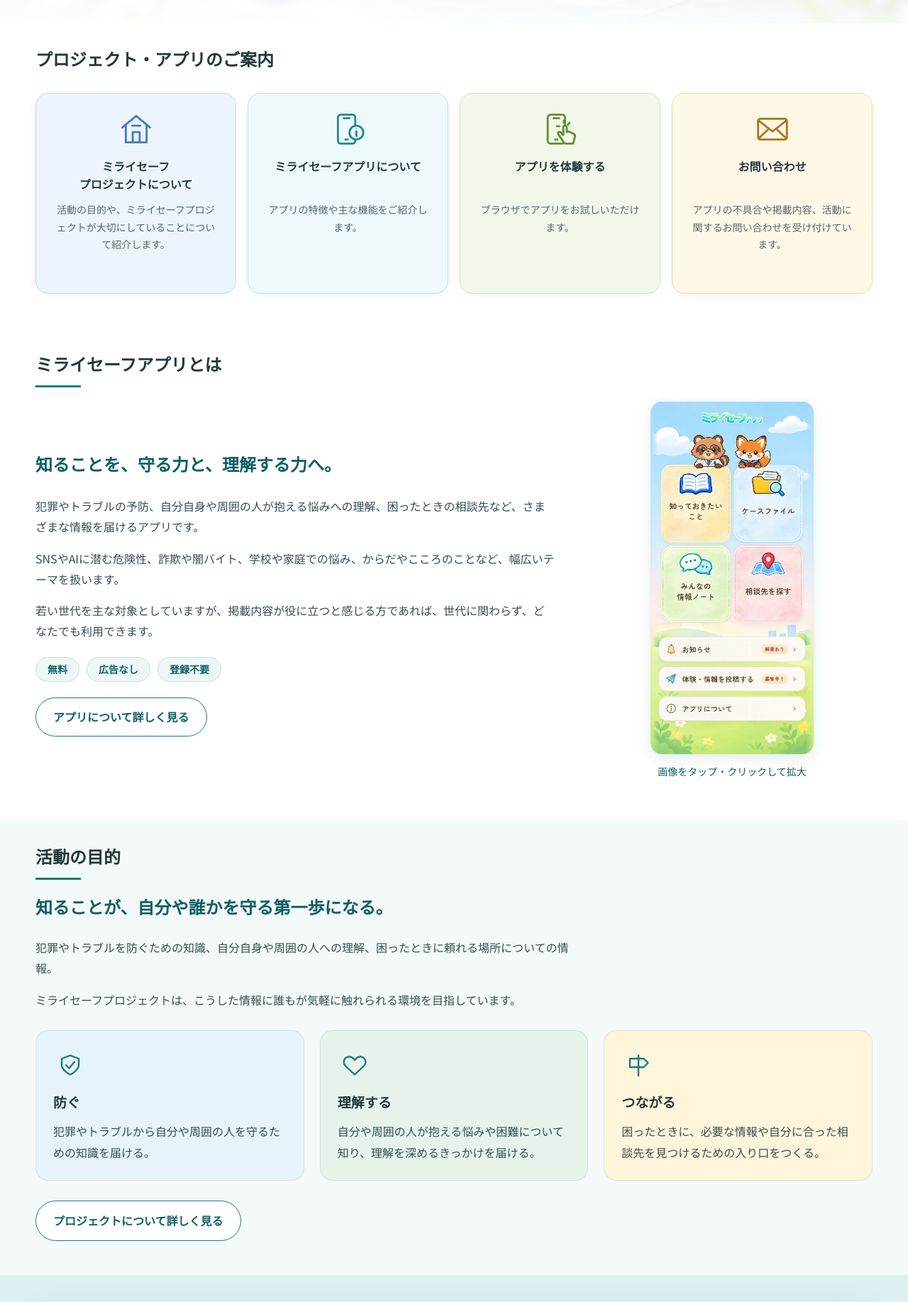
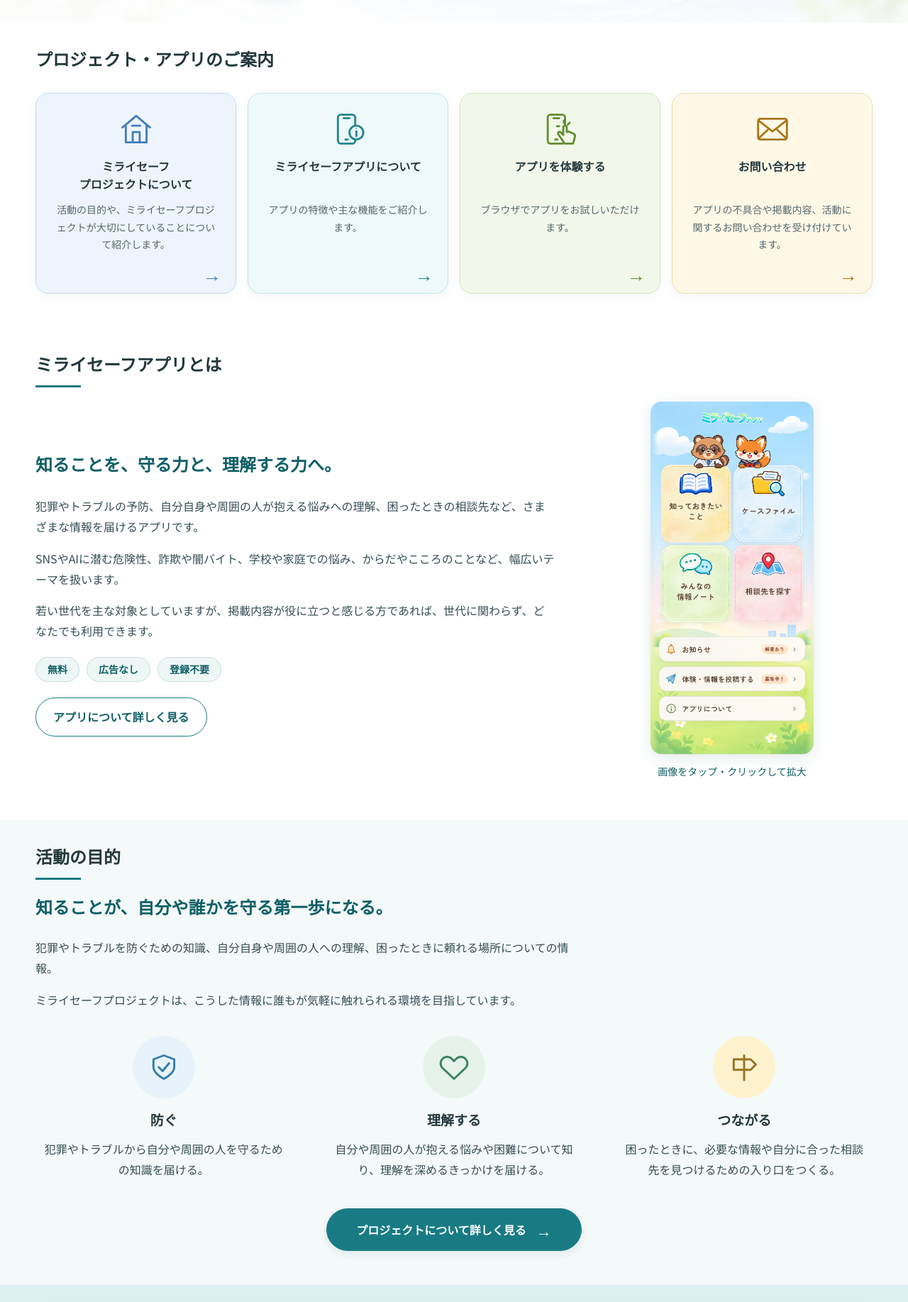
Before and after one commit to miraisafe-project/safety-app-contents, a plain HTML site: page index.html in a window 1280 px wide. Shown: the part 768-2603 px from the top of the page at 71% size. Drawn offline with Linux system fonts and the light colour scheme; a web font is replaced by a local one.

Commit message:
トップページの案内カードと活動理念のデザインを区別

```diff
--- a/assets/css/explore.css
+++ b/assets/css/explore.css
@@ -3,17 +3,20 @@
 .explore .section-heading { margin-bottom: 28px; }
 .explore .tile-grid { grid-auto-rows: 1fr; gap: 16px; }
 .explore .tile {
+  position: relative;
   min-height: 0;
   flex-direction: column;
   align-items: center;
   gap: 16px;
-  padding: 24px;
+  padding: 24px 24px 46px;
   border: 1px solid var(--tile-border);
   border-radius: 18px;
   background: var(--tile-color);
   color: var(--ink);
   text-align: center;
   box-shadow: 0 4px 14px rgb(27 89 94 / 5%);
+  cursor: pointer;
+  transition: transform .18s ease, border-color .18s ease, box-shadow .18s ease;
 }
 .explore .tile-project { --tile-color: #edf4fc; --tile-border: #c6d9ee; --tile-accent: #427eb7; }
 .explore .tile-app { --tile-color: #edf9fa; --tile-border: #bfe4e7; --tile-accent: #23878f; }
@@ -23,10 +26,14 @@
 .explore .tile-copy { min-width: 0; max-width: none; text-shadow: none; }
 .explore .tile-copy strong { min-height: 3.1em; margin-bottom: 10px; font-size: 18px; line-height: 1.55; word-break: keep-all; text-wrap: balance; }
 .explore .tile-copy > span { color: var(--ink-soft); font-size: 14px; line-height: 1.75; }
-.explore .tile:hover { border-color: var(--tile-accent); }
+.explore .tile-arrow { position: absolute; right: 20px; bottom: 14px; color: var(--tile-accent); font-size: 26px; line-height: 1; transition: transform .18s ease; }
+@media (hover: hover) and (pointer: fine) {
+  .explore .tile:hover { border-color: var(--tile-accent); transform: translateY(-3px); box-shadow: 0 8px 20px rgb(27 89 94 / 11%); }
+  .explore .tile:hover .tile-arrow { transform: translateX(3px); }
+}
 @media (min-width: 1280px) {
   .explore .tile-grid { grid-template-columns: repeat(4, minmax(0, 1fr)); }
-  .explore .tile { aspect-ratio: 1; padding: 24px; }
+  .explore .tile { aspect-ratio: 1; }
   .explore .tile-copy strong { font-size: 16px; }
 }
 @media (min-width: 641px) {
@@ -36,6 +43,9 @@
   .explore { padding: 48px 0 56px; }
   .explore .section-heading { margin-bottom: 24px; }
   .explore .tile-grid { gap: 12px; }
-  .explore .tile { padding: 20px; }
+  .explore .tile { padding: 20px 20px 46px; }
   .explore .tile-icon { width: 48px; height: 48px; }
 }
+@media (prefers-reduced-motion: reduce) {
+  .explore .tile, .explore .tile-arrow { transition: none; }
+}
--- a/assets/css/project-overview.css
+++ b/assets/css/project-overview.css
@@ -51,6 +51,28 @@
 .purpose-card h3 { margin: 0 0 12px; font-size: var(--title-card); }
 .purpose-card p { margin: 0; color: #344e53; font-size: 16px; line-height: 1.85; }
 .purpose-link { margin-top: 28px; }
+/* Non-interactive principles are visually distinct from the home navigation cards. */
+.home-purpose .purpose-grid { gap: clamp(24px, 4vw, 48px); margin-top: 36px; }
+.home-purpose .purpose-card { padding: 0; border: 0; border-radius: 0; background: transparent; box-shadow: none; text-align: center; }
+.home-purpose .project-icon { width: 88px; height: 88px; margin-bottom: 18px; border-radius: 50%; }
+.home-purpose .project-icon svg { width: 44px; height: 44px; }
+.home-purpose .purpose-card--1 .project-icon { background: #e6f3fa; color: #387ca8; }
+.home-purpose .purpose-card--2 .project-icon { background: #e6f3eb; color: #3b825f; }
+.home-purpose .purpose-card--3 .project-icon { background: #fff2cf; color: #967321; }
+.home-purpose .purpose-card h3 { margin-bottom: 12px; }
+.home-purpose .purpose-card p { max-width: 21em; margin-inline: auto; line-height: 1.8; }
+.home-purpose .purpose-link { display: flex; gap: 14px; width: min(100%, 360px); min-height: 56px; margin: 40px auto 0; padding: 14px 22px; box-shadow: 0 4px 12px rgb(24 91 102 / 9%); transition: background-color .18s ease, box-shadow .18s ease; }
+.home-purpose .purpose-link span { flex: 0 0 auto; font-size: 22px; line-height: 1; }
+.home-purpose .purpose-link:hover { transform: none; box-shadow: 0 6px 16px rgb(24 91 102 / 16%); }
+@media (max-width: 640px) {
+  .home-purpose .purpose-grid { gap: 32px; }
+  .home-purpose .project-icon { width: 80px; height: 80px; margin-bottom: 16px; }
+  .home-purpose .project-icon svg { width: 40px; height: 40px; }
+  .home-purpose .purpose-link { margin-top: 32px; }
+}
+@media (prefers-reduced-motion: reduce) {
+  .home-purpose .purpose-link { transition: none; }
+}
 @media (max-width: 900px) {
   .project-split, .challenge-row, .home-app-split { grid-template-columns: minmax(0, 1fr); gap: 24px; }
   .project-overview .project-figure { max-width: 640px; justify-self: center; }
--- a/index.html
+++ b/index.html
@@ -22,13 +22,13 @@
   <link rel="preconnect" href="https://fonts.gstatic.com" crossorigin>
   <link href="https://fonts.googleapis.com/css2?family=Noto+Sans+JP:wght@400;500;600;700&amp;family=Zen+Maru+Gothic:wght@500;700&amp;display=swap" rel="stylesheet">
   <link rel="stylesheet" href="assets/css/main.css?v=20261123-type">
-  <link rel="stylesheet" href="assets/css/explore.css?v=20261128-square">
+  <link rel="stylesheet" href="assets/css/explore.css?v=20261128-navigation">
   <script src="assets/js/hero-flow.js?v=20261015-center-flow" defer></script>
   <script src="assets/js/site-config.js" defer></script>
   <script src="assets/js/main.js?v=20261125-news" defer></script>
   <link rel="stylesheet" href="assets/css/news.css?v=20261125-columns">
   <script src="assets/js/website-news.js?v=20261125-columns" defer></script>
-  <link rel="stylesheet" href="assets/css/project-overview.css?v=20261128">
+  <link rel="stylesheet" href="assets/css/project-overview.css?v=20261128-purpose">
   <link rel="stylesheet" href="assets/css/lightbox.css?v=20261125">
   <script src="assets/js/app-lightbox.js?v=20261125" defer></script>
 </head>
@@ -121,18 +121,22 @@
         <a class="tile tile-project" href="about/">
           <svg class="tile-icon" viewBox="0 0 64 64" fill="none" stroke="currentColor" stroke-width="3.5" stroke-linecap="round" stroke-linejoin="round" aria-hidden="true" focusable="false"><path d="M8 29 32 9l24 20M14 25v30h36V25M26 55V37h12v18"/><path d="M25 26h14"/></svg>
           <span class="tile-copy"><strong>ミライセーフ<wbr>プロジェクトについて</strong><span>活動の目的や、ミライセーフプロジェクトが大切にしていることについて紹介します。</span></span>
+          <span class="tile-arrow" aria-hidden="true">→</span>
         </a>
         <a class="tile tile-app" href="app/">
           <svg class="tile-icon" viewBox="0 0 64 64" fill="none" stroke="currentColor" stroke-width="3.5" stroke-linecap="round" stroke-linejoin="round" aria-hidden="true" focusable="false"><rect x="14" y="7" width="30" height="50" rx="5"/><path d="M24 13h10M27 50h4"/><circle cx="46" cy="38" r="12" fill="var(--tile-color)"/><path d="M46 36v8"/><circle cx="46" cy="31" r="1" fill="currentColor" stroke="none"/></svg>
           <span class="tile-copy"><strong>ミライセーフアプリ<wbr>について</strong><span>アプリの特徴や主な機能をご紹介します。</span></span>
+          <span class="tile-arrow" aria-hidden="true">→</span>
         </a>
         <a class="tile tile-demo" href="#demo" data-demo-section-link>
           <svg class="tile-icon" viewBox="0 0 64 64" fill="none" stroke="currentColor" stroke-width="3.5" stroke-linecap="round" stroke-linejoin="round" aria-hidden="true" focusable="false"><rect x="10" y="7" width="30" height="50" rx="5"/><path d="M20 13h10M23 50h4"/><path d="M38 55 29 42c-3-4 1-7 4-4l4 4V29a3 3 0 0 1 6 0v8l3-1 9 4c2 1 3 3 2 6l-3 11H40" fill="var(--tile-color)"/><path d="M30 27h-4M45 24l3-3M38 21v-4"/></svg>
           <span class="tile-copy"><strong>アプリを体験する</strong><span>ブラウザでアプリをお試しいただけます。</span></span>
+          <span class="tile-arrow" aria-hidden="true">→</span>
         </a>
         <a class="tile tile-contact" href="#contact">
           <svg class="tile-icon" viewBox="0 0 64 64" fill="none" stroke="currentColor" stroke-width="3.5" stroke-linecap="round" stroke-linejoin="round" aria-hidden="true" focusable="false"><rect x="7" y="14" width="50" height="36" rx="4"/><path d="m9 18 23 18 23-18M9 47l15-14M55 47 40 33"/></svg>
           <span class="tile-copy"><strong>お問い合わせ</strong><span>アプリの不具合や掲載内容、活動に関するお問い合わせを受け付けています。</span></span>
+          <span class="tile-arrow" aria-hidden="true">→</span>
         </a>
       </div>
     </section>
@@ -169,7 +173,7 @@
           <article class="purpose-card purpose-card--2"><span class="project-icon"><svg viewBox="0 0 24 24" fill="none" stroke="currentColor" stroke-width="1.6" stroke-linecap="round" stroke-linejoin="round" aria-hidden="true" focusable="false"><path d="M20.8 5.6a5 5 0 0 0-7.1 0L12 7.3l-1.7-1.7a5 5 0 0 0-7.1 7.1L12 21l8.8-8.3a5 5 0 0 0 0-7.1Z"/></svg></span><h3>理解する</h3>            <p>自分や周囲の人が抱える悩みや困難について知り、理解を深めるきっかけを届ける。</p></article>
           <article class="purpose-card purpose-card--3"><span class="project-icon"><svg viewBox="0 0 24 24" fill="none" stroke="currentColor" stroke-width="1.6" stroke-linecap="round" stroke-linejoin="round" aria-hidden="true" focusable="false"><path d="M12 3v19M4 6h13l4 4-4 4H4Z"/></svg></span><h3>つながる</h3>            <p>困ったときに、必要な情報や自分に合った相談先を見つけるための入り口をつくる。</p></article>
         </div>
-        <a class="button button-secondary purpose-link" href="about/">プロジェクトについて詳しく見る</a>
+        <a class="button button-primary purpose-link" href="about/">プロジェクトについて詳しく見る<span aria-hidden="true">→</span></a>
       </div>
     </section>
 
```
